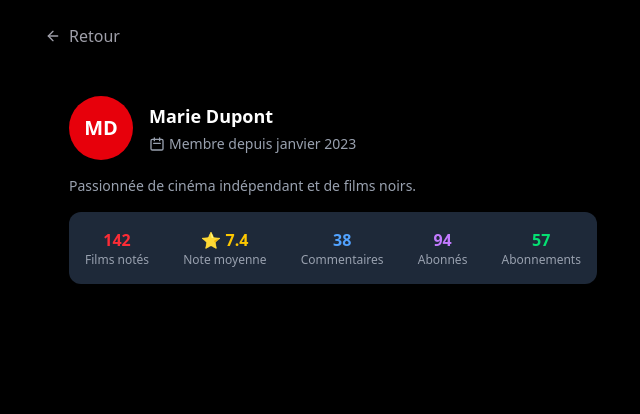
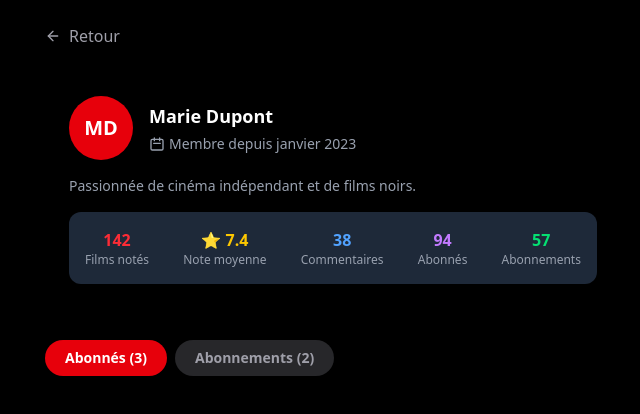
Before and after one commit to loaiattar/cine-connect, a React app in the folder apps/frontend/: page /profil in a window 1280 px wide. Shown: the top 414 px of the page, without its empty margins (235-875 px from the left). Built offline with nearby package versions, Linux system fonts and the light colour scheme; the HTML template or start-up script is replaced by a standard one.

Commit message:
feat: add activeTab state and tab buttons

```diff
--- a/apps/frontend/src/routes/profil.tsx
+++ b/apps/frontend/src/routes/profil.tsx
@@ -1,3 +1,4 @@
+import { useState } from "react";
 import { createFileRoute, useNavigate } from "@tanstack/react-router";
 import { ArrowLeft } from "lucide-react";
 import ProfileCard from "@/components/ui/InfoProfileCard";
@@ -139,6 +140,7 @@ const favorites: FavoriteFilm[] = [
 
 function ProfilPage() {
   const navigate = useNavigate();
+  const [activeTab, setActiveTab] = useState<"abonnes" | "abonnements">("abonnes");
 
   return (
     <div className="min-h-screen bg-black text-white p-6 max-w-3xl mx-auto">
@@ -159,9 +161,32 @@ function ProfilPage() {
         stats={userProfile.stats}
       />
 
+      {/* Onglets */}
+      <div className="flex gap-2 mt-8 mb-6">
+        <button
+          onClick={() => setActiveTab("abonnes")}
+          className={`px-5 py-2 rounded-full text-sm font-semibold transition-colors ${
+            activeTab === "abonnes"
+              ? "bg-red-600 text-white"
+              : "bg-zinc-800 text-zinc-400 hover:text-white"
+          }`}
+        >
+          Abonnés ({followers.length})
+        </button>
+        <button
+          onClick={() => setActiveTab("abonnements")}
+          className={`px-5 py-2 rounded-full text-sm font-semibold transition-colors ${
+            activeTab === "abonnements"
+              ? "bg-red-600 text-white"
+              : "bg-zinc-800 text-zinc-400 hover:text-white"
+          }`}
+        >
+          Abonnements ({following.length})
+        </button>
+      </div>
+
       {false && <UserProfileCard user={followers[0]} />}
       {false && <MovieCard {...favorites[0]} />}
-      {false && following.length}
 
     </div>
   );
```
